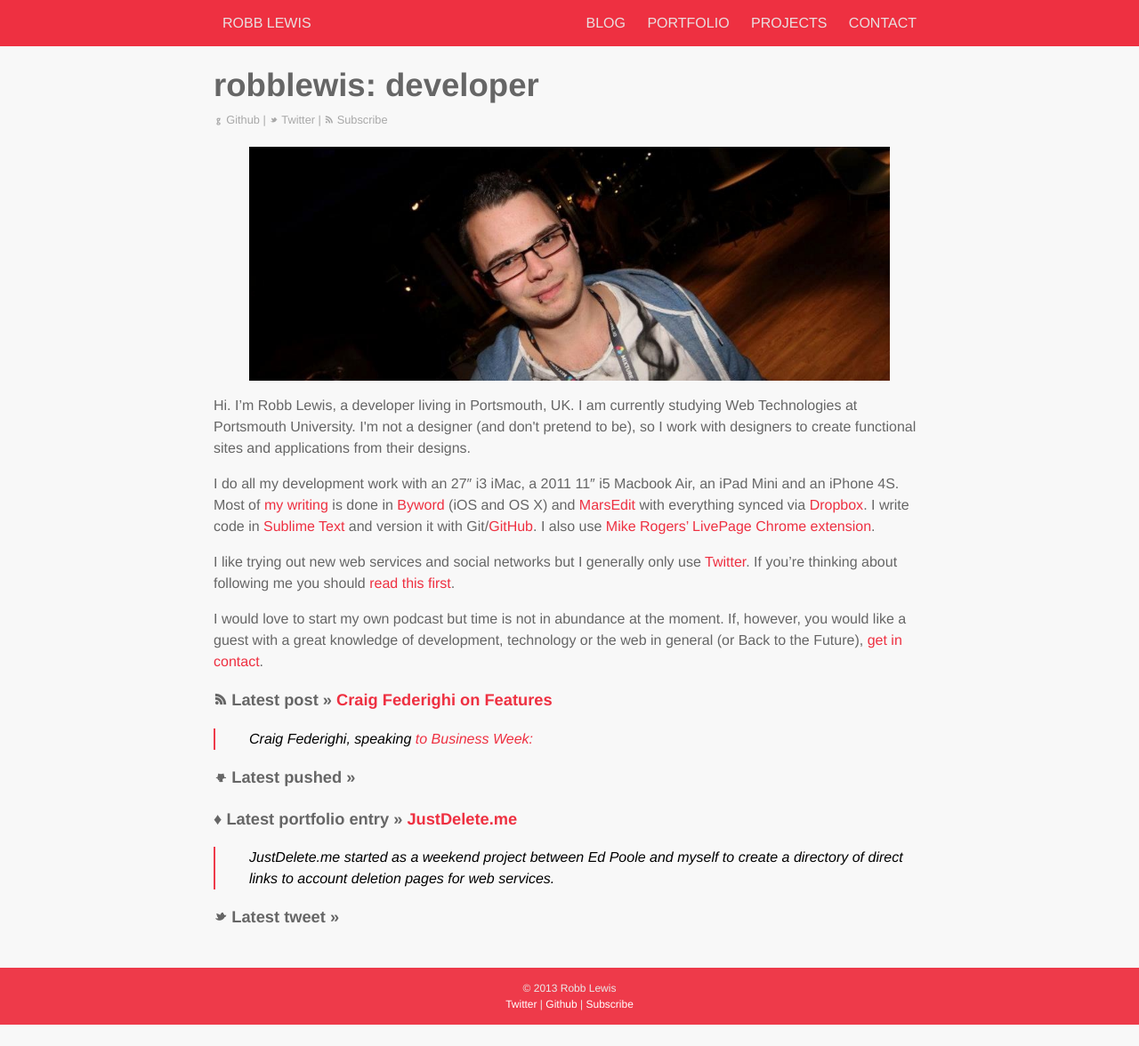
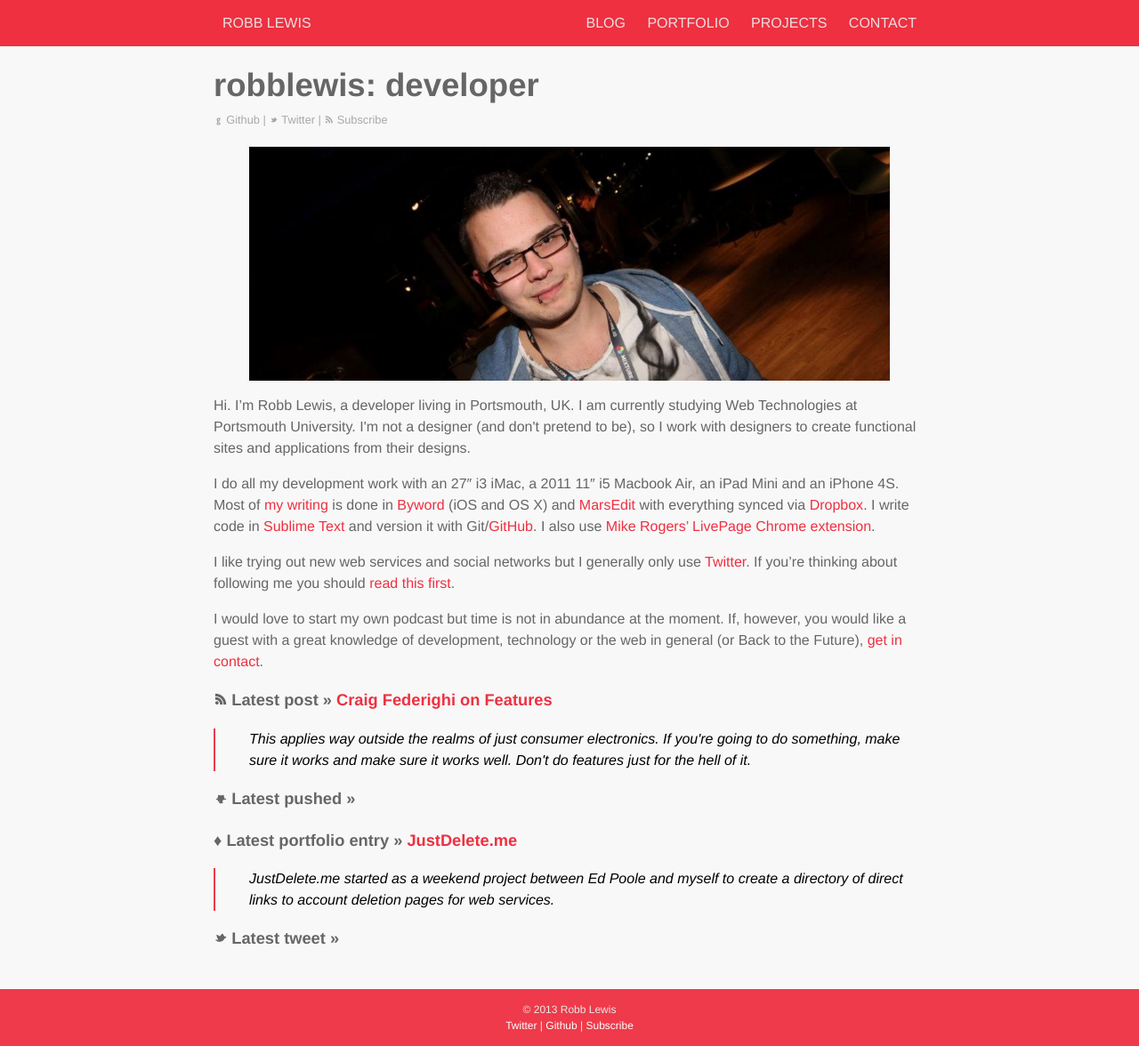
Before and after one commit to rknightuk/robblewis.me-jekyll, a Jekyll site: the page built from index.html, in a window 1280 px wide. Shown: the whole page at 89% size. Built offline with Jekyll 4.4.1, drawn with Linux system fonts in a browser that asks for light colours; Markdown is read by kramdown in place of the engine named in the settings; before the commit the page ends 1152 px from its top, so only the background shows below that.

Commit message:
Forgot the excerpt

```diff
--- a/_posts/2013/2013-09-19-craig-federighi-on-features.md
+++ b/_posts/2013/2013-09-19-craig-federighi-on-features.md
@@ -2,6 +2,7 @@
 title: Craig Federighi on Features
 permalink: /craig-federighi-on-features
 layout: post
+excerpt: "This applies way outside the realms of just consumer electronics. If you're going to do something, make sure it works and make sure it works well. Don't do features just for the hell of it."
 link: http://www.businessweek.com/articles/2013-09-19/cook-ive-and-federighi-on-the-new-iphone-and-apples-once-and-future-strategy
 link-title: Apple Chiefs Discuss Strategy, Market Share—and the New iPhones
 category: quotes
```
